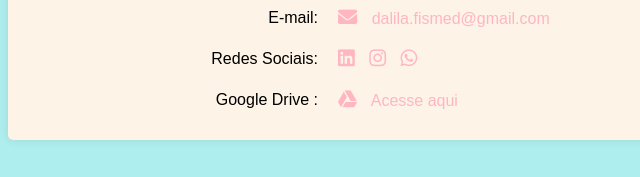
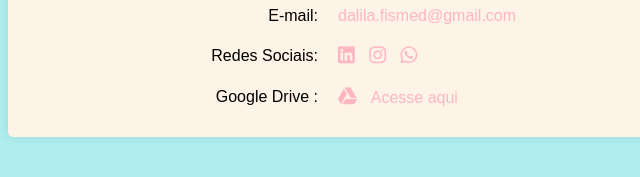
Before and after one commit to defDalila/DadosParaContato, a plain HTML site: page index.html in a window 1280 px wide. Shown: the part 201-378 px from the top of the page, 312-952 px from the left. Drawn offline with Linux system fonts and the light colour scheme.

Commit message:
Atualiza e-mail

```diff
--- a/index.html
+++ b/index.html
@@ -121,7 +121,7 @@
 
         <div class="info-line">
             <span class="label">E-mail:</span>
-            <span class="data"><a href="mailto:dalila.fismed@gmail.com"><i class="fas fa-envelope"></i>
+            <span class="data"><a href="mailto:dalila.fismed@gmail.com">
                 dalila.fismed@gmail.com</a></span>
         </div>
 
```
